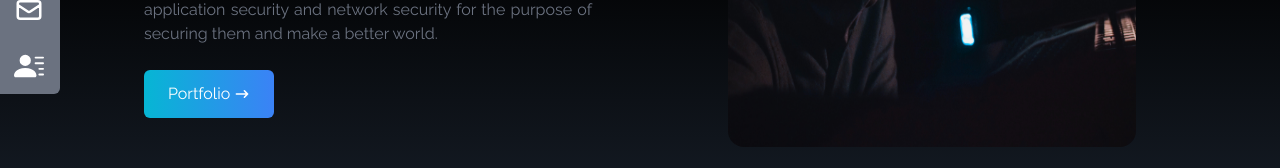
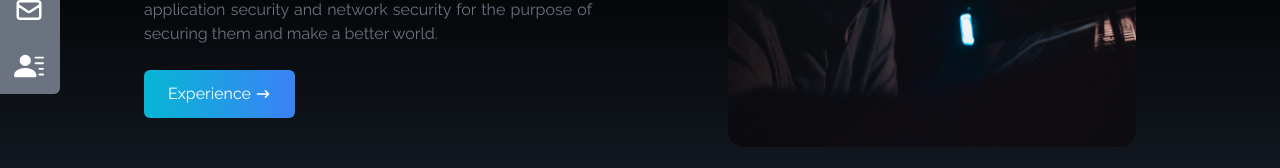
Before and after one commit to mridiot0/My_PortFolio, a React (Create React App) app: page / in a window 1280 px wide. Shown: the part 466-634 px from the top of the page. Built offline with nearby package versions, Linux system fonts and the light colour scheme.

Commit message:
changing resume
changing resume and some minor changes

```diff
--- a/package.json
+++ b/package.json
@@ -1,5 +1,5 @@
 {
-  "name": "one-portfolio",
+  "name": "my-portfolio",
   "version": "0.1.0",
   "private": true,
   "dependencies": {
--- a/src/components/Experience.jsx
+++ b/src/components/Experience.jsx
@@ -17,7 +17,19 @@ const Experience = () => {
             Experience
           </p>
           <p className="py-6"></p>
-          <p style={{fontSize: 20}}> Lorem ipsum dolor sit amet consectetur adipisicing elit. Doloremque voluptatibus numquam commodi error placeat. Cumque asperiores praesentium officiis recusandae, inventore laboriosam eligendi perspiciatis itaque quibusdam vero, est iure sint soluta tenetur iste dolores. Sit, magnam ipsa perferendis vero nesciunt modi eum eius ut eos, quam nulla. Minus, soluta. Neque laborum accusantium blanditiis exercitationem similique quibusdam cupiditate vel nesciunt, perferendis facere consectetur, corporis ipsa. Blanditiis totam illo dolor harum molestiae doloribus eum iste explicabo inventore autem obcaecati enim facilis nostrum qui eligendi omnis quis possimus, dolorem nihil eveniet labore. Ut cum mollitia quas corporis ipsam, placeat eius ullam ab doloribus? Architecto, porro. </p>
+          <p style={{fontSize: 20}} align="justify">Currently I am increasing my knowledge on web application security. I am continuing my research on OWASP Top 10 which is the global standard for web application security. For the purpose of increasing my knowledge in these fields I've used some hands on vulnerable virtual machines and completed some Capture The Flags (CTF) in this category. This includes:
+<ul color="slategray">
+                1. DVWA: Damn Vulnerable Web Application (DVWA)
+                <br />
+                2. Metasploitable 2
+                <br />
+                3. Hack The Box
+                <br />
+                4. Kioptrix: Level 1
+                <br />
+                5. Hacker101 CTF
+ </ul>
+ </p>
         </div>
       </div>
     </div>
--- a/src/components/Home.jsx
+++ b/src/components/Home.jsx
@@ -19,12 +19,12 @@ const Home = () => {
           </p>
           <div>
             <Link
-              to="portfolio"
+              to="experience"
               smooth
               duration={500}
               className="group text-white w-fit px-6 py-3 my-2 flex items-center rounded-md bg-gradient-to-r from-cyan-500 to-blue-500 cursor-pointer"
             >
-              Portfolio
+              Experience
               <span className="group-hover:rotate-90 duration-300">
                 <HiArrowNarrowRight className="ml-1" />
               </span>
```
Also changed, not shown: 2 other files (tests, documents, lock files or other folders).
